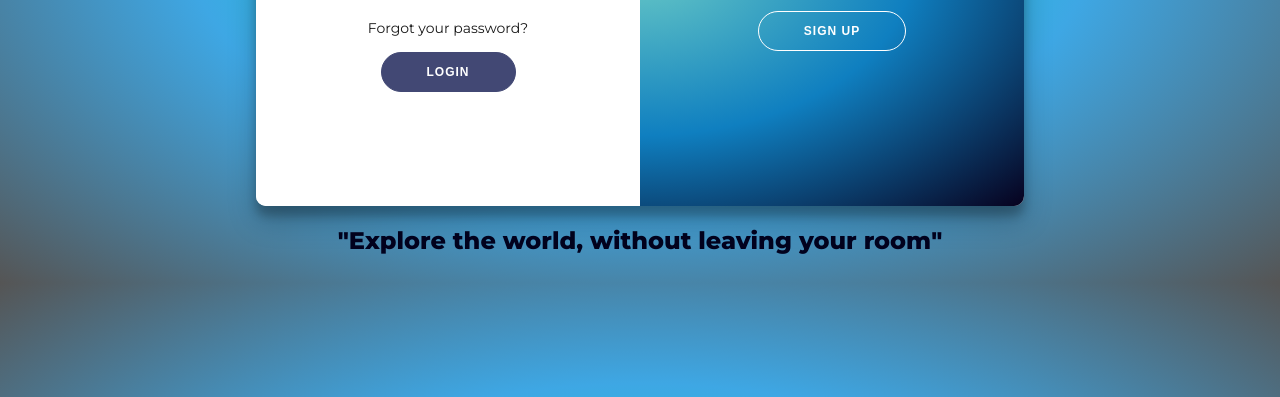
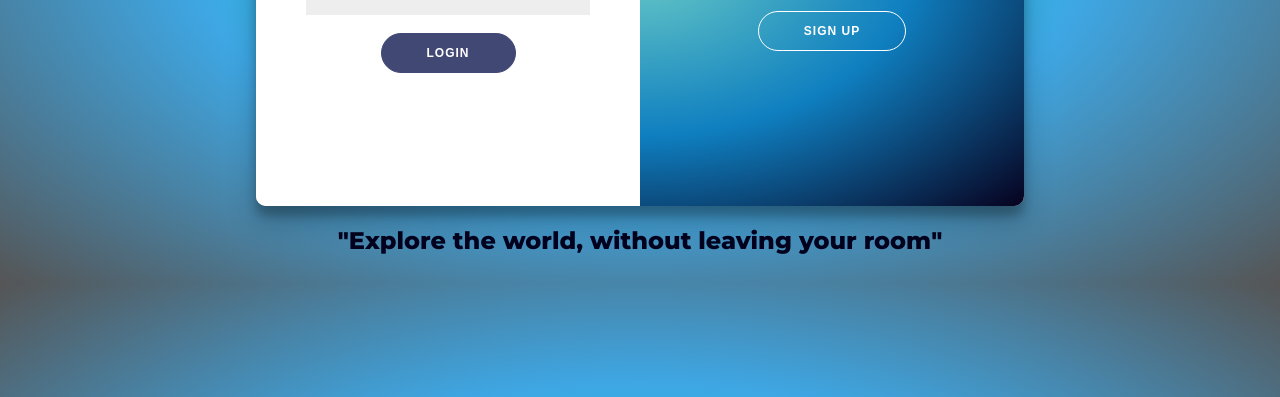
Before and after one commit to 5codeman/GROUP-CHAT-APP, a website: page public/views/login.html in a window 1280 px wide. Shown: the part 403-800 px from the top of the page. Drawn offline with nearby package versions, Linux system fonts and the light colour scheme.

Commit message:
Minor changes

```diff
--- a/public/css/login.css
+++ b/public/css/login.css
@@ -11,6 +11,10 @@
 
 #h2down {
   color: rgb(2, 2, 30);
+}
+
+#loginBtn{
+  margin-top: 10px;
 }
 
 body {
--- a/public/views/login.html
+++ b/public/views/login.html
@@ -31,7 +31,7 @@
                 <span>use your previous credentials</span>
                 <input type="email" placeholder="Email" name="loginEmail" id="loginEmail" required />
                 <input type="password" placeholder="Password" name="loginPassword" id="loginPassword" required />
-                <a href="/password/forgotPasswordPage">Forgot your password?</a>
+                <!-- <a href="/password/forgotPasswordPage">Forgot your password?</a> -->
                 <button id="loginBtn">Login</button>
             </form>
         </div>
```
